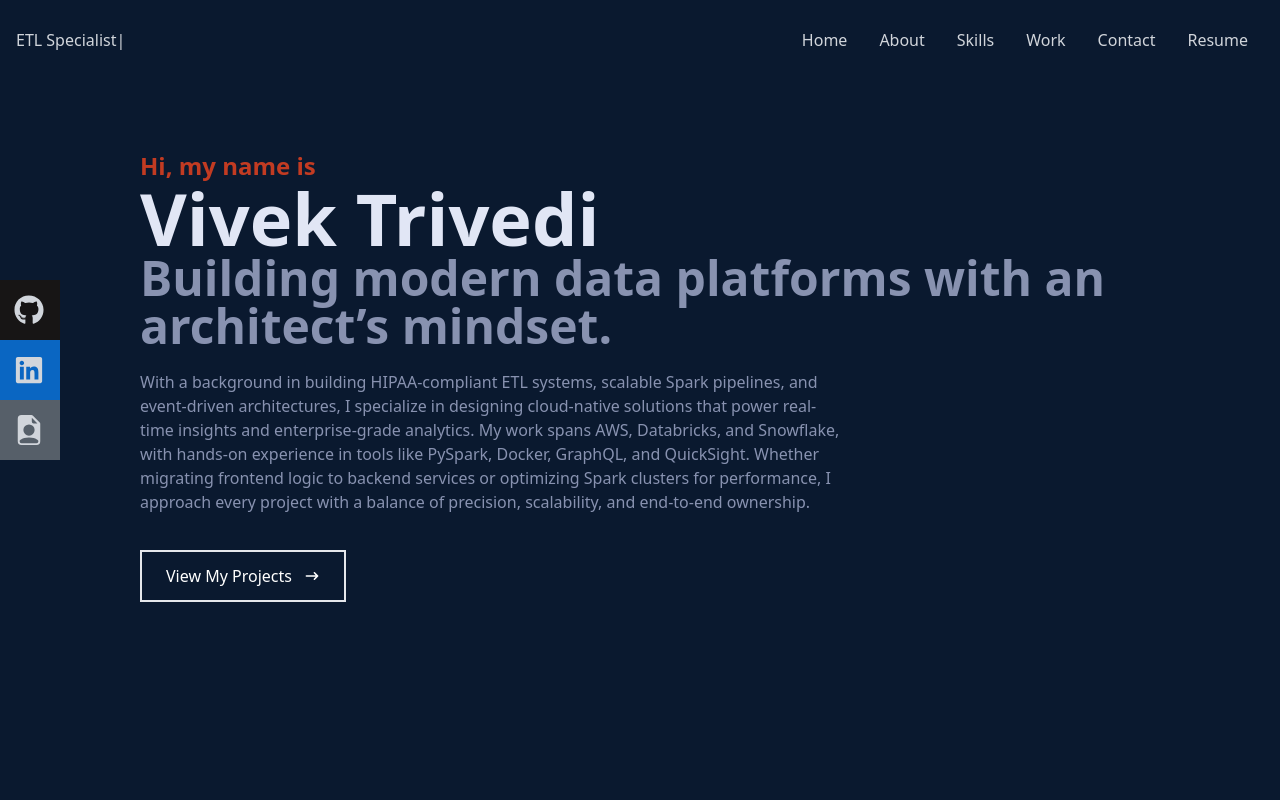
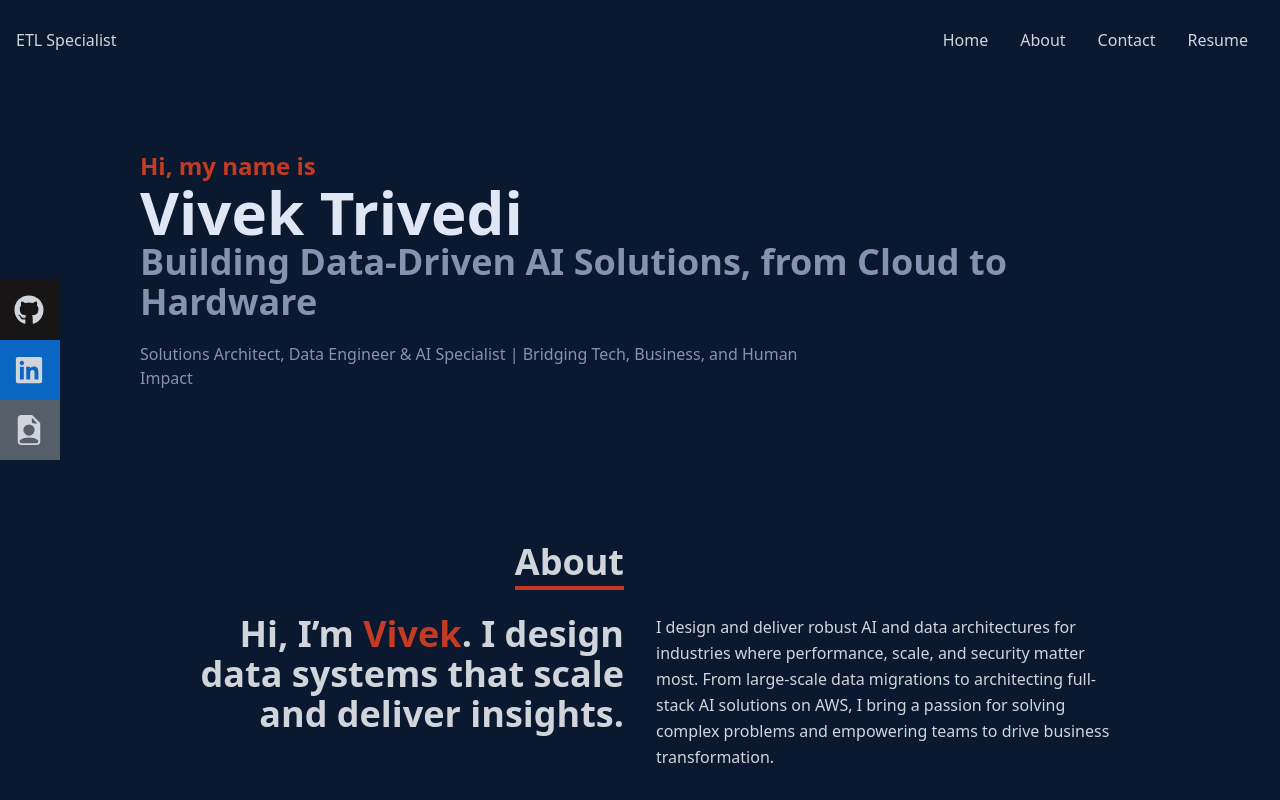
Before and after one commit to vivtri2/vivekmtrivedi.com, a React (Create React App) app in the folder frontend/: page / in a window 1280 px wide. Shown: the top 800 px of the page. Built offline with nearby package versions, Linux system fonts and the light colour scheme.

Commit message:
Formatted with latest updates

```diff
--- a/frontend/src/App.js
+++ b/frontend/src/App.js
@@ -3,8 +3,8 @@ import About from './components/About';
 import Contact from './components/Contact';
 import Home from './components/Home';
 import Navbar from './components/Navbar';
-import Skills from './components/Skills';
-import Work2 from './components/Work2';
+// import Skills from './components/Skills';
+// import Work2 from './components/Work2';
 // import VisitorCounter from './components/VisitorCounter';
 
 function App() {
@@ -16,8 +16,8 @@ function App() {
       </div> */}
       <Home />
       <About />
-      <Skills />
-      <Work2 />
+      {/* <Skills /> */}
+      {/* <Work2 /> */}
       <Contact />
     </div>
   );
--- a/frontend/src/components/About.js
+++ b/frontend/src/components/About.js
@@ -8,7 +8,7 @@ const About = () => {
   }, []);
 
   return (
-    <section name="about" className="w-full min-h-screen bg-[#0a192f] text-gray-300 font-sans p-6 sm:p-8">
+    <section name="about" className="w-full bg-[#0a192f] text-gray-300 font-sans p-6 sm:p-8">
       <div className="flex flex-col justify-center items-center w-full h-full">
 
         {/* Section Heading */}
@@ -32,13 +32,10 @@ const About = () => {
 
           <div data-aos="fade-up" data-aos-delay="100">
             <p className="leading-relaxed max-w-[500px]">
-              I’m a Data Engineer with a strong foundation in cloud infrastructure, secure ETL pipelines, and distributed
-              data processing. I've built HIPAA-compliant pipelines, real-time dashboards, and predictive analytics systems
-              using AWS, Databricks, PySpark, and Snowflake.
+              I design and deliver robust AI and data architectures for industries where performance, scale, and security matter most.
+              From large-scale data migrations to architecting full-stack AI solutions on AWS, I bring a passion for solving complex
+              problems and empowering teams to drive business transformation.
               <br /><br />
-              Certified in AWS and Databricks, I specialize in translating complex business needs into reliable,
-              scalable, and modern data architectures. My goal is to grow into a Solutions Architect, building systems that
-              are secure, observable, and deeply aligned with business outcomes.
             </p>
           </div>
         </div>
--- a/frontend/src/components/Home.js
+++ b/frontend/src/components/Home.js
@@ -10,30 +10,26 @@ const Home = () => {
   }, []);
 
   return (
-    <section name="home" className="w-full bg-[#0a192f] font-sans pt-[150px] pb-[100px] px-6 sm:px-8 min-h-screen">
+    <section name="home" className="w-full bg-[#0a192f] font-sans pt-[150px] pb-[100px] px-6 sm:px-8">
       <div className="max-w-[1000px] mx-auto">
 
         <p className="text-[#C23B22] font-bold sm:text-2xl" data-aos="fade-down">
           Hi, my name is
         </p>
 
-        <h1 className="text-5xl sm:text-7xl font-bold text-[#e1e6f5]" data-aos="fade-right" data-aos-delay="100">
+        <h1 className="text-5xl sm:text-6xl font-bold text-[#e1e6f5]" data-aos="fade-right" data-aos-delay="100">
           Vivek Trivedi
         </h1>
 
-        <h2 className="text-3xl sm:text-5xl font-bold text-[#8892b0]" data-aos="fade-up" data-aos-delay="200">
-          Building modern data platforms with an architect’s mindset.
+        <h2 className="text-3xl sm:text-4xl font-bold text-[#8892b0]" data-aos="fade-up" data-aos-delay="200">
+          Building Data-Driven AI Solutions, from Cloud to Hardware
         </h2>
 
         <p className="py-5 max-w-[700px] text-[#8892b0]" data-aos="fade-up" data-aos-delay="300">
-          With a background in building HIPAA-compliant ETL systems, scalable Spark pipelines, and event-driven architectures,
-          I specialize in designing cloud-native solutions that power real-time insights and enterprise-grade analytics.
-          My work spans AWS, Databricks, and Snowflake, with hands-on experience in tools like PySpark, Docker, GraphQL,
-          and QuickSight. Whether migrating frontend logic to backend services or optimizing Spark clusters for performance,
-          I approach every project with a balance of precision, scalability, and end-to-end ownership.
+          Solutions Architect, Data Engineer & AI Specialist | Bridging Tech, Business, and Human Impact
         </p>
 
-        <div data-aos="fade-up" data-aos-delay="400">
+        {/* <div data-aos="fade-up" data-aos-delay="400">
           <Link activeClass="active" to="work" smooth={true} duration={1000} offset={-80}>
             <button className="text-white group border-2 px-6 py-3 my-4 flex items-center hover:bg-[#C23B22] hover:border-[#C23B22] transition-all duration-300">
               View My Projects
@@ -42,7 +38,7 @@ const Home = () => {
               </span>
             </button>
           </Link>
-        </div>
+        </div> */}
 
       </div>
     </section>
--- a/frontend/src/components/Navbar.js
+++ b/frontend/src/components/Navbar.js
@@ -74,12 +74,12 @@ const Navbar = () => {
                 <li>
                     <Link activeClass='active' to='about' smooth={true} duration={1000}>About</Link>
                 </li>
-                <li>
+                {/* <li>
                     <Link activeClass='active' to='skills' smooth={true} duration={1000}>Skills</Link>
                 </li>
                 <li>
                     <Link activeClass='active' to='work' smooth={true} duration={1000}>Work</Link>
-                </li>
+                </li> */}
                 <li>
                     <Link activeClass='active' to='contact' smooth={true} duration={1000}>Contact</Link>
                 </li>
@@ -113,14 +113,14 @@ const Navbar = () => {
                     <Link onClick={handleNav} activeClass='active' to='about' smooth={true} duration={1000}>About</Link>
 
                 </li>
-                <li className='py-4 text-3xl font-semibold'>
+                {/* <li className='py-4 text-3xl font-semibold'>
                     <Link onClick={handleNav} activeClass='active' to='skills' smooth={true} duration={1000}>Skills</Link>
 
                 </li>
                 <li className='py-4 text-3xl font-semibold'>
                     <Link onClick={handleNav} activeClass='active' to='work' smooth={true} duration={1000}>Work</Link>
 
-                </li>
+                </li> */}
                 <li className='py-4 text-3xl font-semibold'>
                     <Link onClick={handleNav} activeClass='active' to='contact' smooth={true} duration={1000}>Contact</Link>
 
@@ -151,7 +151,7 @@ const Navbar = () => {
                         </a>
                     </li>
                     <li className='w-[160px] h-[60px] flex justify-between items-center ml-[-100px] hover:ml-[0px] duration-300 bg-[#565f69]'>
-                        <a href="/VVivekTrivedi_CV.pdf" rel='noreferrer' target='_blank' className='flex justify-between items-center w-full text-gray-300'>
+                        <a href="/VivekTrivedi_CV.pdf" rel='noreferrer' target='_blank' className='flex justify-between items-center w-full text-gray-300'>
                             Resume <BsFillFileEarmarkPersonFill size={30} />
                         </a>
                     </li>
--- a/frontend/src/constants/index.js
+++ b/frontend/src/constants/index.js
@@ -3,13 +3,13 @@ export const projects = [
       title: "HIPAA-Compliant ETL",
       description: "Built secure ETL pipelines with Databricks and AWS for pharma clients.",
       tech: ["AWS Glue", "S3", "PySpark"],
-      link: "https://github.com/yourusername/hipaa-etl"
+      link: "https://github.com/xyzusername/hipaa-etl"
     },
     {
       title: "Fleet Tracking Dashboard",
       description: "Used AWS Kinesis + QuickSight to track vehicle performance in real-time.",
       tech: ["Kinesis", "QuickSight", "Lambda"],
-      link: "https://github.com/yourusername/fleet-dashboard"
+      link: "https://github.com/xyzusername/fleet-dashboard"
     }
   ];
 
```
